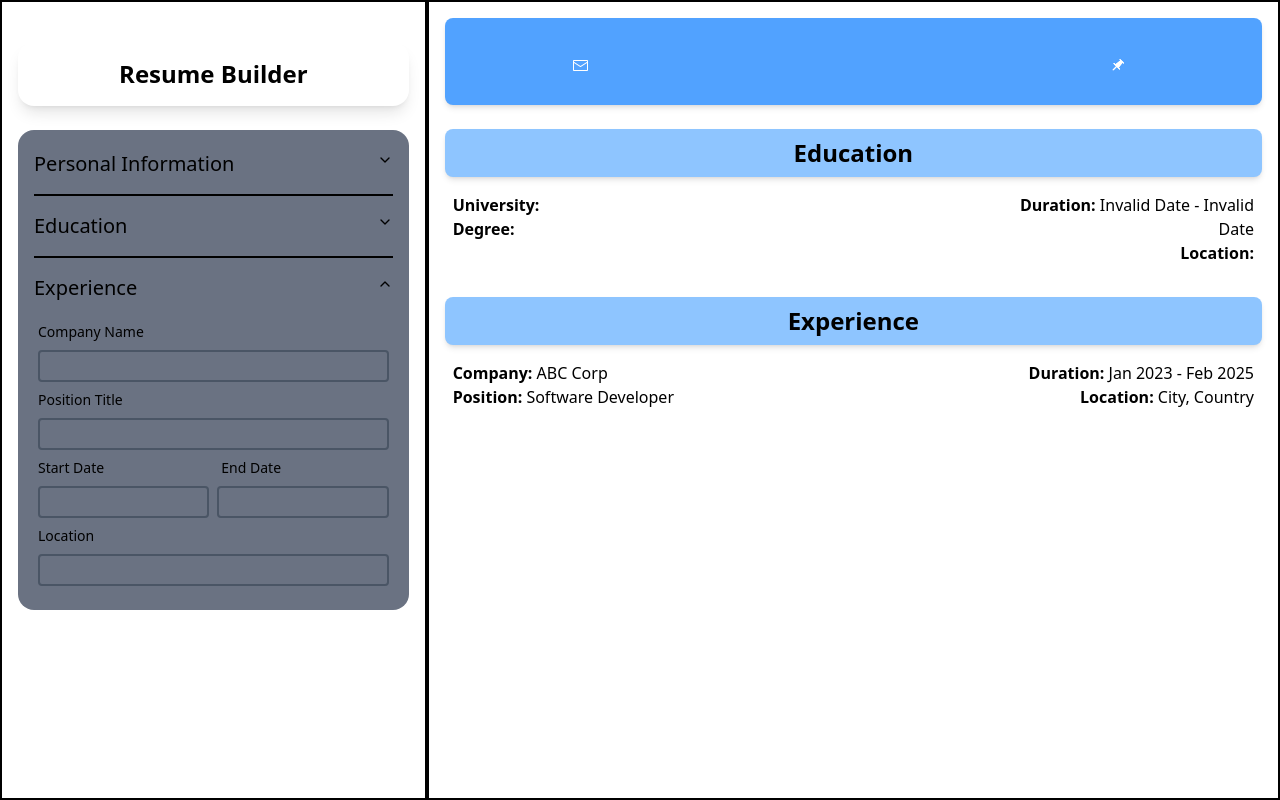
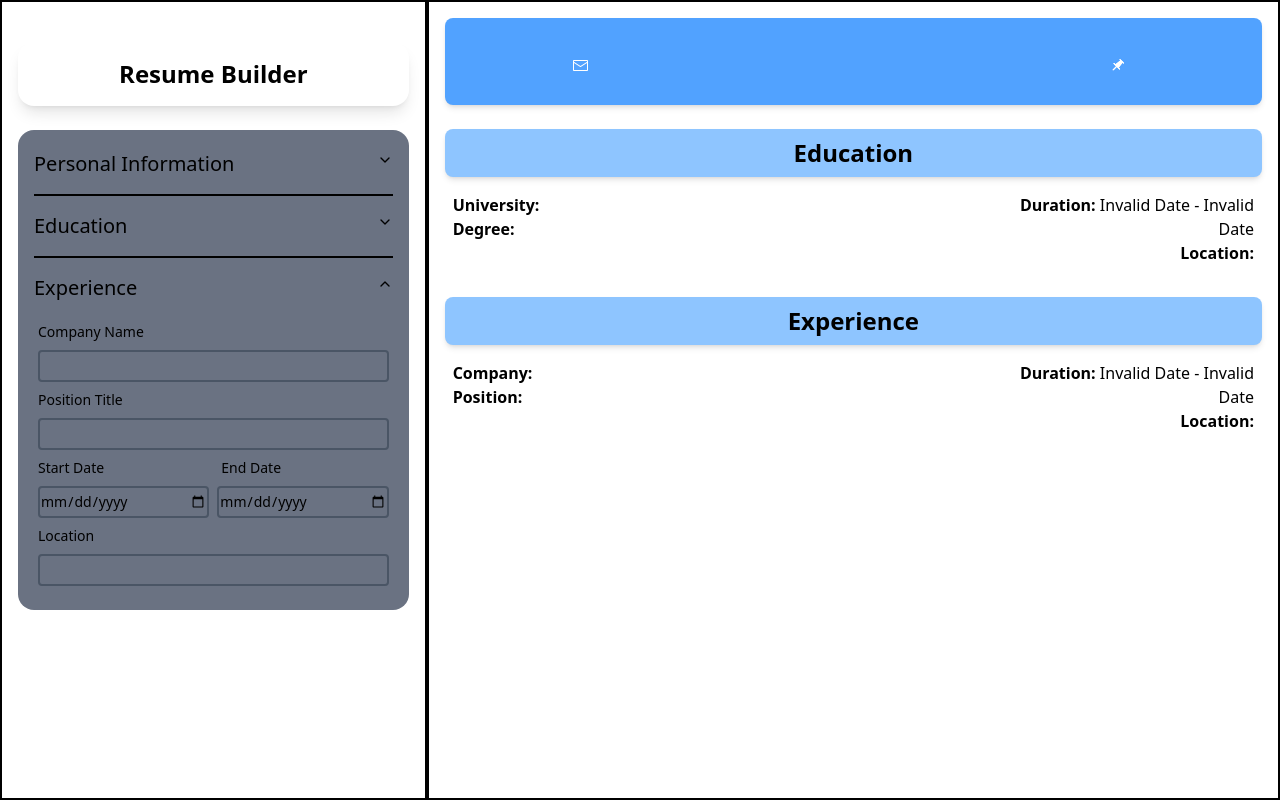
Before and after one commit to sajidahamed-git/resume-builder, a React (Vite) app: page / in a window 1280 px wide. Both pictures are taken after a click on the button "Experience". Built offline with nearby package versions, Linux system fonts and the light colour scheme.

Commit message:
experience form done

```diff
--- a/src/App.jsx
+++ b/src/App.jsx
@@ -7,6 +7,13 @@ const initialValue = {
   education: {
     university: "",
     degree: "",
+    startDate: "",
+    endDate: "",
+    location: "",
+  },
+  experience: {
+    company: "",
+    position: "",
     startDate: "",
     endDate: "",
     location: "",
--- a/src/Components/ExperienceForm.jsx
+++ b/src/Components/ExperienceForm.jsx
@@ -1,4 +1,4 @@
-function ExperienceForm() {
+function ExperienceForm({ formData, updateResume }) {
   return (
     <form className="flex flex-col">
       <div className="flex flex-col">
@@ -10,10 +10,11 @@ function ExperienceForm() {
         </label>
         <input
           type="text"
-            id="firstName"
-            name="firstName"
+          id="experience.company"
+          name="experience.company"
           //   value={formData.firstName}
-            //   onChange={handleChange}
+          value={formData.experience.company}
+          onChange={updateResume}
           className="m-1 h-8 rounded-sm border-2 border-gray-600 transition-all duration-200 focus:rounded-md focus:border-black focus:ring-2 focus:ring-black"
           required
         />
@@ -27,17 +28,17 @@ function ExperienceForm() {
         </label>
         <input
           type="text"
-            id="lastName"
-            name="lastName"
-            //   value={formData.lastName}
-            //   onChange={handleChange}
+          id="experience.position"
+          name="experience.position"
+          value={formData.experience.position}
+          onChange={updateResume}
           className="m-1 h-8 rounded-sm border-2 border-gray-600 transition-all duration-200 focus:rounded-md focus:border-black focus:ring-2 focus:ring-black"
           required
         />
       </div>
       <div className="flex flex-col">
         <div className="flex justify-start">
-            <div className="flex flex-col w-1/2">
+          <div className="flex w-1/2 flex-col">
             <label
               htmlFor="email"
               className="m-1 text-sm font-medium text-black"
@@ -45,16 +46,17 @@ function ExperienceForm() {
               Start Date
             </label>
             <input
-                type=""
-                id="StartDate"
-                name="StartDate"
-                //   value={formData.email}
-                //   onChange={handleChange}
+              type="date"
+              id="experience.startDate"
+              name="experience.startDate"
+              value={formData.experience.startDate}
+              onChange={updateResume}
+
               className="m-1 h-8 rounded-sm border-2 border-gray-600 transition-all duration-200 focus:rounded-md focus:border-black focus:ring-2 focus:ring-black"
               required
             />
           </div>
-            <div className="flex flex-col w-1/2">
+          <div className="flex w-1/2 flex-col">
             <label
               htmlFor="email"
               className="m-1 ml-2 text-sm font-medium text-black"
@@ -62,11 +64,11 @@ function ExperienceForm() {
               End Date
             </label>
             <input
-                type=""
-                id="date"
-                name="date"
-                //   value={formData.email}
-                //   onChange={handleChange}
+              type="date"
+              id="experience.endDate"
+              name="experience.endDate"
+              value={formData.experience.endDate}
+              onChange={updateResume}
               className="m-1 h-8 rounded-sm border-2 border-gray-600 transition-all duration-200 focus:rounded-md focus:border-black focus:ring-2 focus:ring-black"
               required
             />
@@ -79,10 +81,10 @@ function ExperienceForm() {
         </label>
         <input
           type="tel"
-            id="phone"
-            name="phone"
-            //   value={formData.phone}
-            //   onChange={handleChange}
+          id="experience.location"
+          name="experience.location"
+          value={formData.experience.location}
+          onChange={updateResume}
           className="m-1 h-8 rounded-sm border-2 border-gray-600 transition-all duration-200 focus:rounded-md focus:border-black focus:ring-2 focus:ring-black"
         />
       </div>
--- a/src/Resume.jsx
+++ b/src/Resume.jsx
@@ -36,13 +36,11 @@ export const Resume = ({ formData }) => {
         </h2>
         <div className="flex justify-center">
           <div className="w-2/3 p-2 text-left">
-            <div className="flex">
-              <strong>University:</strong>
-              <div className="ml-2">{formData.education.university}</div>
+            <div className="flex gap-2">
+              <strong>University:</strong>{formData.education.university}
             </div>
-            <div className="flex">
-              <strong>Degree:</strong>
-              <div className="ml-2">{formData.education.degree}</div>
+            <div className="flex gap-2">
+              <strong>Degree:</strong>{formData.education.degree}
             </div>
           </div>
           <div className="w-1/3 p-2 text-right">
@@ -51,9 +49,7 @@ export const Resume = ({ formData }) => {
                 <strong>Duration:</strong> {formatDate(formData.education.startDate)} - {formatDate(formData.education.endDate)}
               </div>
             </div>
-            <div>
               <strong>Location:</strong> {formData.education.location}
-            </div>
           </div>
         </div>
       </section>
@@ -65,22 +61,23 @@ export const Resume = ({ formData }) => {
         </h2>
         <div className="flex justify-center">
           <div className="w-2/3 p-2 text-left">
-            <p>
-              <strong>Company:</strong> ABC Corp
-            </p>
-            <p>
-              <strong>Position:</strong> Software Developer
-            </p>
+            <div className="flex gap-2">
+              <strong>Company:</strong>{formData.experience.company}
+            </div>
+            <div className="flex gap-2">
+              <strong>Position:</strong>{formData.experience.position}
+            </div>
           </div>
           <div className="w-1/3 p-2 text-right">
-            <p>
-              <strong>Duration:</strong> {formatDate('2023-01-01')} - {formatDate('2025-02-26')}
-            </p>
-            <p>
-              <strong>Location:</strong> City, Country
-            </p>
+            <div className="flex flex-col items-end">
+              <div>
+                <strong>Duration:</strong> {formatDate(formData.experience.startDate)} - {formatDate(formData.experience.endDate)}
+              </div>
+            </div>
+              <strong>Location:</strong> {formData.experience.location}
           </div>
         </div>
+
       </section>
     </div>
   );
```
Lines whose indentation alone changed are shown as unchanged.
